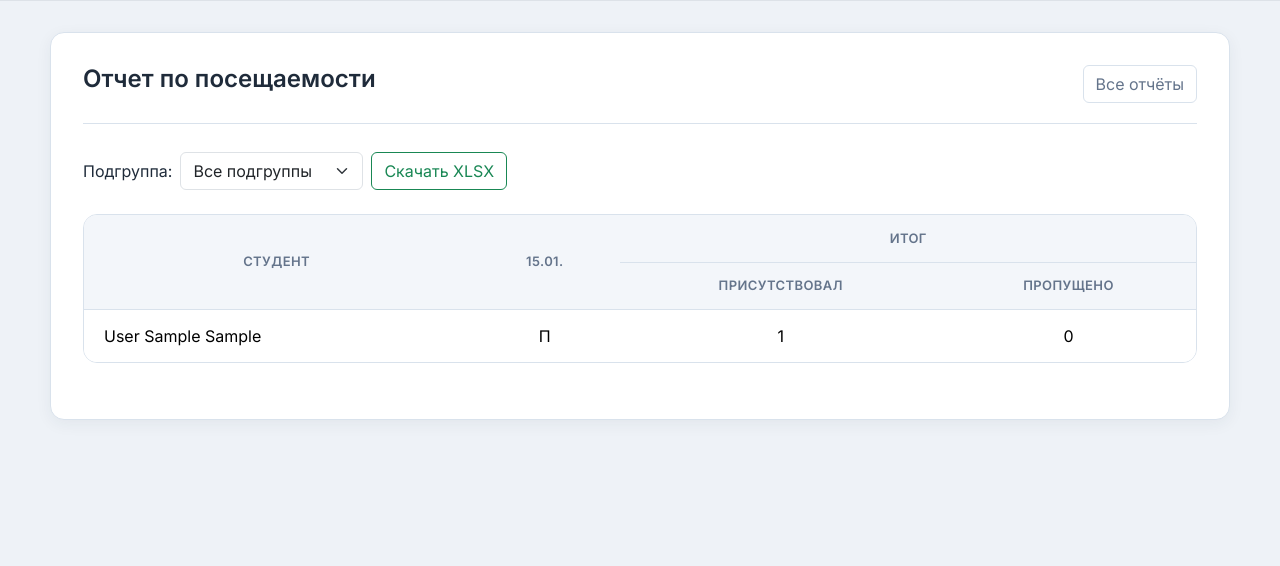
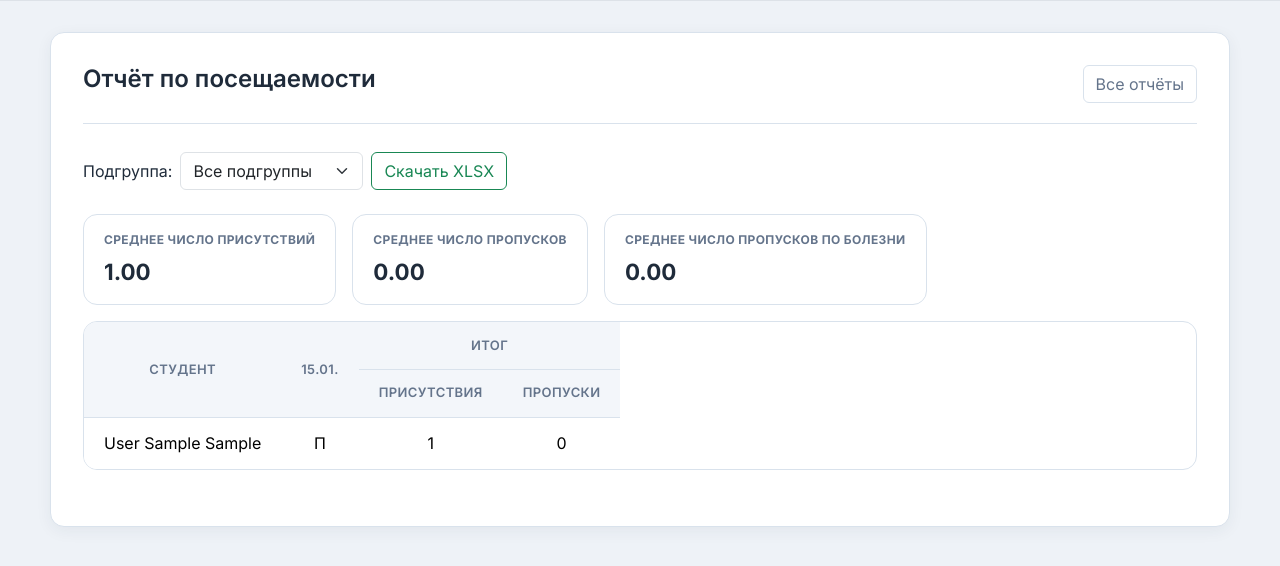
Before and after one commit to steshafominaa/lab_journal_app_, a Django app: page /teacher/reports/attendance/ in a window 1280 px wide. Shown: the part 56-622 px from the top of the page. Run offline with Django 5.2, Linux system fonts and the light colour scheme; a user stored in the database is signed in; tables that the repository leaves empty hold one stand-in row (values such as "Sample post").

Commit message:
Fix report/defense styling, е/ё consistency, mojibake errors, move stats to reports, add horizontal scroll

```diff
--- a/core/templates/assistant_dashboard.html
+++ b/core/templates/assistant_dashboard.html
@@ -12,7 +12,8 @@
     </div>
 
     <div class="table-card">
-        <table class="table align-middle">
+        <div class="table-scroll">
+        <table class="table align-middle assistant-table">
             <thead>
             <tr>
                 <th>Студент</th>
@@ -47,5 +48,6 @@
             {% endfor %}
             </tbody>
         </table>
+        </div>
     </div>
 {% endblock %}
--- a/core/templates/attendance_report.html
+++ b/core/templates/attendance_report.html
@@ -1,10 +1,10 @@
 {% extends 'base.html' %}
 
-{% block title %}Отчет по посещаемости{% endblock %}
+    {% block title %}Отчёт по посещаемости{% endblock %}
 
 {% block content %}
     <div class="page-header">
-        <h1>Отчет по посещаемости</h1>
+        <h1>Отчёт по посещаемости</h1>
         <a href="{% url 'reports_hub' %}" class="btn btn-outline-secondary">Все отчёты</a>
     </div>
 
@@ -27,10 +27,25 @@
         </div>
     </form>
 
+    <div class="stats-row mb-3">
+        <div class="stat-card">
+            <span class="stat-card-label">Среднее число присутствий</span>
+            <span class="stat-card-value">{% if avg_present is not None %}{{ avg_present|floatformat:2 }}{% else %}—{% endif %}</span>
+        </div>
+        <div class="stat-card">
+            <span class="stat-card-label">Среднее число пропусков</span>
+            <span class="stat-card-value">{% if avg_absent is not None %}{{ avg_absent|floatformat:2 }}{% else %}—{% endif %}</span>
+        </div>
+        <div class="stat-card">
+            <span class="stat-card-label">Среднее число пропусков по болезни</span>
+            <span class="stat-card-value">{% if avg_sick is not None %}{{ avg_sick|floatformat:2 }}{% else %}—{% endif %}</span>
+        </div>
+    </div>
+
     {% if lesson_dates %}
         <div class="table-card">
-        <div class="table-responsive">
-            <table class="table align-middle text-center">
+        <div class="table-scroll">
+            <table class="table align-middle text-center attendance-table">
                 <thead>
                 <tr>
                     <th rowspan="2" class="align-middle">Студент</th>
@@ -40,8 +55,8 @@
                     <th colspan="2">Итог</th>
                 </tr>
                 <tr>
-                    <th>Присутствовал</th>
-                    <th>Пропущено</th>
+                    <th>Присутствия</th>
+                    <th>Пропуски</th>
                 </tr>
                 </thead>
                 <tbody>
--- a/core/templates/base.html
+++ b/core/templates/base.html
@@ -184,6 +184,13 @@
         .table-scroll {
             overflow-x: auto;
         }
+        .assistant-table {
+            width: auto;
+        }
+        .assistant-table th:not(:first-child),
+        .assistant-table td:not(:first-child) {
+            min-width: 220px;
+        }
         .attendance-table {
             width: auto;
         }
@@ -224,6 +231,10 @@
             font-weight: 700;
             color: var(--color-text);
         }
+
+        /* Бейджи "Отчёт"/"Защита" в отчёте по должникам — тон навбара и чуть темнее */
+        .badge-debt-report { background-color: var(--color-primary) !important; color: #fff !important; }
+        .badge-debt-defense { background-color: var(--color-primary-dark) !important; color: #fff !important; }
 
         .badge.bg-secondary { background-color: var(--color-muted) !important; }
         .badge.bg-info { background-color: var(--color-primary-light) !important; }
@@ -443,7 +454,7 @@
                             <ul class="dropdown-menu">
                                 <li><a class="dropdown-item" href="{% url 'reports_hub' %}">Все отчёты</a></li>
                                 <li><hr class="dropdown-divider"></li>
-                                <li><a class="dropdown-item" href="{% url 'attendance_report' %}">Посещаемость</a></li>
+                                <li><a class="dropdown-item" href="{% url 'attendance_report' %}">��осещаемость</a></li>
                                 <li><a class="dropdown-item" href="{% url 'performance_report' %}">Успеваемость</a></li>
                                 <li><a class="dropdown-item" href="{% url 'debtors_report' %}">Должники</a></li>
                             </ul>
@@ -453,7 +464,7 @@
                                 <a class="nav-link dropdown-toggle" href="#" data-bs-toggle="dropdown">Администрирование</a>
                                 <ul class="dropdown-menu">
                                     <li><a class="dropdown-item" href="{% url 'criteria_management' %}">Критерии оценивания</a></li>
-                                    <li><a class="dropdown-item" href="{% url 'discipline_settings' %}">Настройки дисциплины</a></li>
+                                    <li><a class="dropdown-item" href="{% url 'discipline_settings' %}">Настройки весов</a></li>
                                     <li><a class="dropdown-item" href="{% url 'manage_lab_works' %}">Лабораторные работы</a></li>
                                     <li><a class="dropdown-item" href="{% url 'manage_subgroups' %}">Подгруппы</a></li>
                                     <li><a class="dropdown-item" href="{% url 'manage_users' %}">Пользователи</a></li>
--- a/core/templates/discipline_settings.html
+++ b/core/templates/discipline_settings.html
@@ -1,11 +1,11 @@
 {% extends 'base.html' %}
 
-{% block title %}Настройки дисциплины{% endblock %}
+    {% block title %}Настройки весов{% endblock %}
 
 {% block card_class %}content-card--narrow{% endblock %}
 
 {% block content %}
-    <h4>Настройки дисциплины</h4>
+    <h4>Настройки весов</h4>
     {% if error %}
         <div class="alert alert-danger">{{ error }}</div>
     {% endif %}
--- a/core/views.py
+++ b/core/views.py
@@ -456,6 +456,7 @@ def teacher_dashboard(request):
                 has_defense_info = bool(
                     defense and (defense.defense_date or defense.score is not None)
                 )
+                defense_scored = bool(defense and defense.score is not None)
                 cells.append({
                     'lab_work': lab_work,
                     'report': report,
@@ -464,6 +465,8 @@ def teacher_dashboard(request):
                     'review': review,
                     'report_details': compute_report_details(student, lab_work) if review else None,
                     'defense_details': compute_defense_details(student, lab_work) if has_defense_info else None,
+                    # Итог за лабораторную считаем, только когда есть и оценка за отчёт, и за защиту
+                    'lab_score': compute_lab_grade(student, lab_work)['lab_score'] if (review and defense_scored) else None,
                 })
             rows.append({'student': student, 'cells': cells})
 
@@ -593,29 +596,17 @@ def attendance_dashboard(request):
         return redirect('attendance_dashboard')
 
     rows = []
-    total_present = total_absent = total_sick = 0
     for student in students:
         cells = []
         for lesson_date in lesson_dates:
             record = records.get((student.pk, lesson_date))
             status = record.status if record else ''
             cells.append({'lesson_date': lesson_date, 'status': status})
-            if status == 'П':
-                total_present += 1
-            elif status == 'Н':
-                total_absent += 1
-            elif status == 'Б':
-                total_sick += 1
         rows.append({
             'student': student,
             'cells': cells,
             'editable': student.pk in editable_student_ids,
         })
-
-    student_count = len(students)
-    avg_present = total_present / student_count if student_count else None
-    avg_absent = total_absent / student_count if student_count else None
-    avg_sick = total_sick / student_count if student_count else None
 
     context = {
         'lesson_dates': lesson_dates,
@@ -623,9 +614,6 @@ def attendance_dashboard(request):
         'status_choices': Attendance.STATUS_CHOICES,
         'subgroups': subgroups,
         'selected_subgroup_id': selected_subgroup_id,
-        'avg_present': avg_present,
-        'avg_absent': avg_absent,
-        'avg_sick': avg_sick,
     }
     return render(request, 'attendance_dashboard.html', context)
 
@@ -653,20 +641,32 @@ def attendance_report(request):
     }
 
     rows = []
+    total_present = total_absent = total_sick = 0
     for student in students:
         statuses = [records.get((student.pk, lesson_date)) for lesson_date in lesson_dates]
+        present_count = sum(1 for s in statuses if s == 'П')
+        absent_count = sum(1 for s in statuses if s == 'Н')
+        sick_count = sum(1 for s in statuses if s == 'Б')
+        total_present += present_count
+        total_absent += absent_count
+        total_sick += sick_count
         rows.append({
             'student': student,
             'cells': statuses,
-            'present_count': sum(1 for s in statuses if s == 'П'),
-            'missed_count': sum(1 for s in statuses if s in ('Н', 'Б')),
+            'present_count': present_count,
+            'missed_count': absent_count + sick_count,
         })
+
+    student_count = len(students)
+    avg_present = total_present / student_count if student_count else None
+    avg_absent = total_absent / student_count if student_count else None
+    avg_sick = total_sick / student_count if student_count else None
 
     # Если в адресе есть ?export=xlsx — отдаём файл для скачивания вместо обычной страницы.
     if request.GET.get('export') == 'xlsx':
         sheet_rows = [
-            ['Отчет по посещаемости'],
-            ['Студент'] + [d.strftime('%d.%m.') for d in lesson_dates] + ['Присутствовал', 'Пропущено'],
+            ['Отчёт по посещаемости'],
+            ['Студент'] + [d.strftime('%d.%m.') for d in lesson_dates] + ['Присутствия', 'Пропуски'],
         ]
         for row in rows:
             sheet_rows.append(
@@ -674,6 +674,10 @@ def attendance_report(request):
                 + [cell or '' for cell in row['cells']]
                 + [row['present_count'], row['missed_count']]
             )
+        sheet_rows.append([])
+        sheet_rows.append(['Среднее число присутствий', avg_present if avg_present is not None else ''])
+        sheet_rows.append(['Среднее число пропусков', avg_absent if avg_absent is not None else ''])
+        sheet_rows.append(['Среднее число пропусков по болезни', avg_sick if avg_sick is not None else ''])
         return _xlsx_response('attendance_report.xlsx', sheet_rows)
 
     context = {
@@ -681,6 +685,9 @@ def attendance_report(request):
         'selected_subgroup_id': selected_subgroup_id,
         'lesson_dates': lesson_dates,
         'rows': rows,
+        'avg_present': avg_present,
+        'avg_absent': avg_absent,
+        'avg_sick': avg_sick,
     }
     return render(request, 'attendance_report.html', context)
 
@@ -703,6 +710,7 @@ def performance_report(request):
     lab_works = list(LaboratoryWork.objects.order_by('report_deadline'))
 
     rows = []
+    final_scores = []
     for student in students:
         summary = compute_student_summary(student)
         lab_cells = []
@@ -715,18 +723,22 @@ def performance_report(request):
                     'defense_score': grade['defense_score'] if grade else 0,
                     'lab_score': grade['lab_score'] if grade else 0,
                 })
+            if summary['final_score'] is not None:
+                final_scores.append(summary['final_score'])
         rows.append({'student': student, 'summary': summary, 'lab_cells': lab_cells})
+
+    avg_final_score = sum(final_scores) / len(final_scores) if final_scores else None
 
     if request.GET.get('export') == 'xlsx':
         header_top = ['Студент']
         header_bottom = ['']
         for index, _lab_work in enumerate(lab_works, start=1):
             header_top += [f'ЛР {index}', '', '']
-            header_bottom += ['Отчет', 'Защита', 'Итог']
+            header_bottom += ['Отчёт', 'Защита', 'Итог']
         header_top += ['Итог за ЛР', 'Экзамен', 'Итог']
         header_bottom += ['', '', '']
 
-        sheet_rows = [['Отчет по успеваемости'], header_top, header_bottom]
+        sheet_rows = [['Отчёт по успеваемости'], header_top, header_bottom]
 
         for row in rows:
             line = [row['student'].profile.full_name()]
@@ -744,6 +756,8 @@ def performance_report(request):
             else:
                 line += ['—', '—', '—']
             sheet_rows.append(line)
+        sheet_rows.append([])
+        sheet_rows.append(['Средний балл по итоговой оценке', avg_final_score if avg_final_score is not None else ''])
         return _xlsx_response('performance_report.xlsx', sheet_rows)
 
     context = {
@@ -751,6 +765,7 @@ def performance_report(request):
         'selected_subgroup_id': selected_subgroup_id,
         'lab_works': lab_works,
         'rows': rows,
+        'avg_final_score': avg_final_score,
     }
     return render(request, 'performance_report.html', context)
 
@@ -790,7 +805,7 @@ def debtors_report(request):
             if lab_work.report_deadline < today and (not report or not report.submitted_at):
                 student_debts.append({
                     'lab_work': lab_work,
-                    'type': 'Отчет',
+                    'type': 'Отчёт',
                     'deadline': lab_work.report_deadline,
                 })
 
@@ -813,7 +828,7 @@ def debtors_report(request):
 
     if request.GET.get('export') == 'xlsx':
         sheet_rows = [
-            [f'Отчет по должникам на {today.strftime("%d.%m.%Y")}'],
+            [f'Отчёт по должникам на {today.strftime("%d.%m.%Y")}'],
             ['Студент', 'Подгруппа', 'Лабораторная работа', 'Не сдано', 'Дедлайн'],
         ]
         for row in rows:
@@ -952,7 +967,6 @@ def results_dashboard(request):
         return redirect('results_dashboard')
 
     rows = []
-    final_scores = []
     for student in students:
         summary = compute_student_summary(student)
         rows.append({
@@ -960,16 +974,11 @@ def results_dashboard(request):
             'summary': summary,
             'editable': _teacher_can_edit_subgroup(teacher, student.subgroup),
         })
-        if summary and summary['final_score'] is not None:
-            final_scores.append(summary['final_score'])
-
-    avg_final_score = sum(final_scores) / len(final_scores) if final_scores else None
 
     context = {
         'rows': rows,
         'subgroups': subgroups,
         'selected_subgroup_id': selected_subgroup_id,
-        'avg_final_score': avg_final_score,
     }
     return render(request, 'results_dashboard.html', context)
 
@@ -1020,7 +1029,7 @@ def criteria_management(request):
                 Criterion.objects.filter(pk=request.POST.get('delete_id')).delete()
                 return redirect('criteria_management')
             except ProtectedError:
-                error = 'Нельзя ��далить критерий: он уже используется в проверенных отчётах.'
+                error = 'Нельзя удалить критерий: он уже используется в проверенных отчётах.'
         else:
             description = request.POST.get('description', '').strip()
             max_score_raw = request.POST.get('max_score')
@@ -1031,7 +1040,7 @@ def criteria_management(request):
                 elif max_score_value <= 0:
                     error = 'Максимальный балл должен быть больше нуля.'
                 elif total_max + max_score_value > 8:
-                    error = 'Су��ма максимальных баллов по всем критериям не может превышать 8.'
+                    error = 'Сумма максимальных баллов по всем критериям не может превышать 8.'
                 else:
                     Criterion.objects.create(description=description, max_score=max_score_value)
                     return redirect('criteria_management')
@@ -1056,7 +1065,7 @@ def set_auto_pass_agree(request):
     return redirect('student_dashboard')
 
 
-# Личный кабинет студента: его оценки по лабам, посещаемость, итог по дисциплине и справки
+# Личный кабинет студента: его оценки по лабам, ��осещаемость, итог по дисциплине и справки
 @login_required
 def student_dashboard(request):
     student = request.user.profile.student
```
Also changed, not shown: core/templates/attendance_dashboard.html (+0 -15 lines), core/templates/debtors_report.html (+4 -4 lines), core/templates/performance_report.html (+10 -3 lines), core/templates/reports_hub.html (+1 -7 lines), core/templates/results_dashboard.html (+0 -7 lines), core/templates/teacher_dashboard.html (+29 -16 lines).
